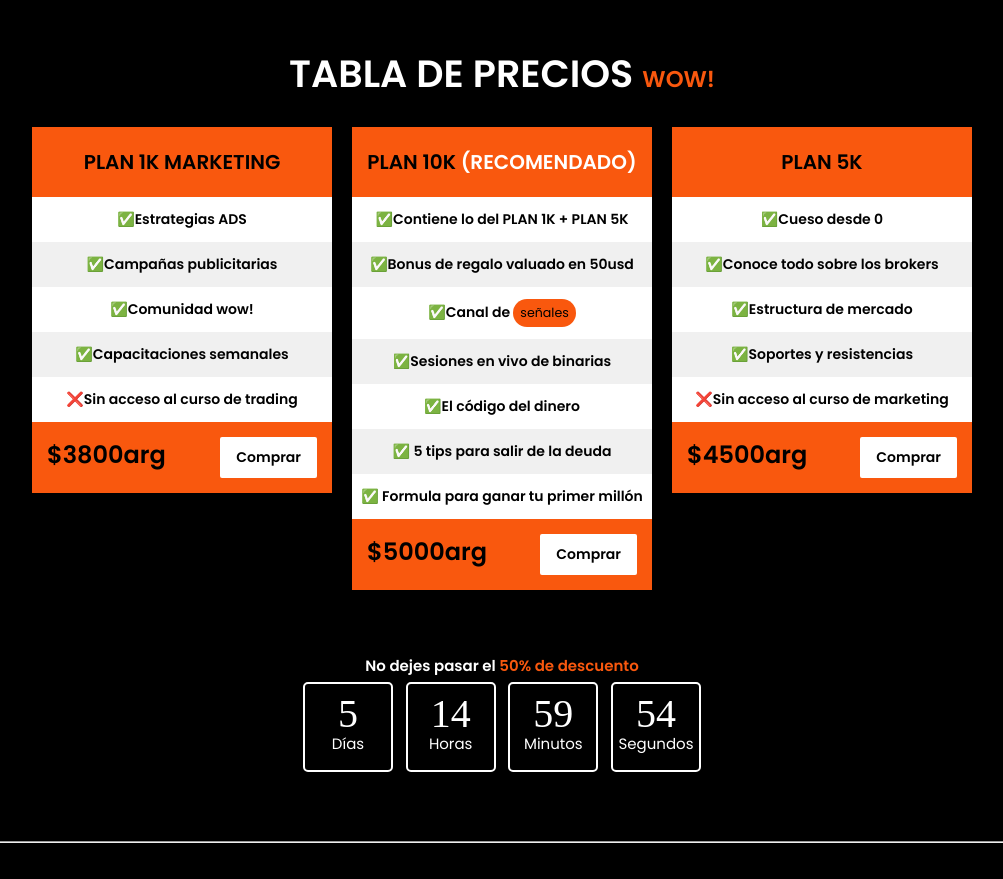
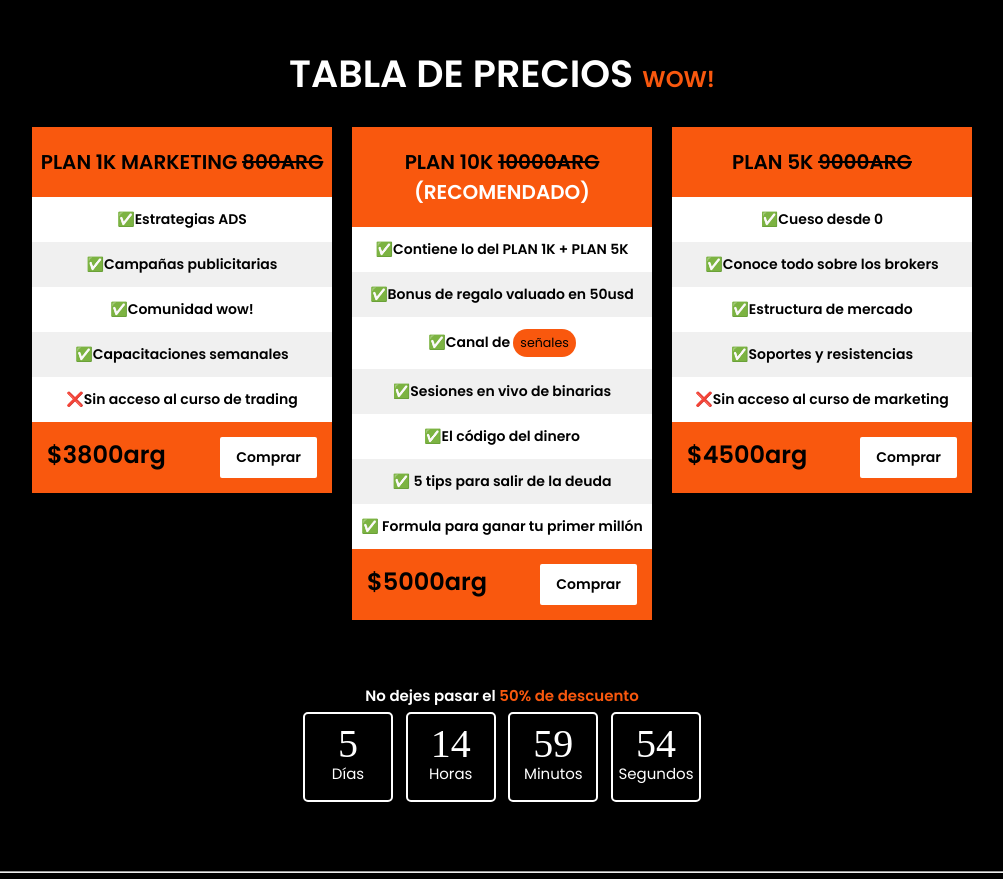
Before and after one commit to ExsuantermyJJV/Primer, a plain HTML site: page index.html in a window 1280 px wide. Shown: the part 4760-5639 px from the top of the page, without its empty margins (138-1141 px from the left). Drawn offline with nearby package versions, Linux system fonts and the light colour scheme.

Commit message:
Update index.html

```diff
--- a/index.html
+++ b/index.html
@@ -197,7 +197,7 @@
     <h1 class="pricing-table-title">Tabla de Precios <a href="#inicio">wow!</a></h1>
 
     <div class="pricing-table">
-        <h3 class="pricing-title">  Plan 1K Marketing</h3>
+        <h3 class="pricing-title">  Plan 1K Marketing <span style="text-decoration:line-through;">  800arg </span> </h3>
         <!-- Lista de Caracteristicas / Propiedades -->
         <ul class="table-list">
             <li>✅Estrategias ADS </li>
@@ -213,7 +213,9 @@
         </div>
     </div>
     <div class="pricing-table">
-        <h3 class="pricing-title">Plan 10k <span style="color: #ffffff;" >(RECOMENDADO)</span></h3>
+        <h3 class="pricing-title">Plan 10k  <span style="text-decoration:line-through;">
+    10000arg
+</span> <span style="color: #ffffff;" >(RECOMENDADO)</span></h3>
         <!-- Lista de Caracteristicas / Propiedades -->
         <ul class="table-list">
             <li>✅Contiene lo del PLAN 1K + PLAN 5K</li>
@@ -232,7 +234,9 @@
         </div>
     </div>
     <div class="pricing-table">
-        <h3 class="pricing-title">Plan 5k</h3>
+        <h3 class="pricing-title">Plan 5k <span style="text-decoration:line-through;">
+   9000arg
+</span> </h3>
         <!-- Lista de Caracteristicas / Propiedades -->
         <ul class="table-list">
             <li>✅Cueso desde 0</li>
```
